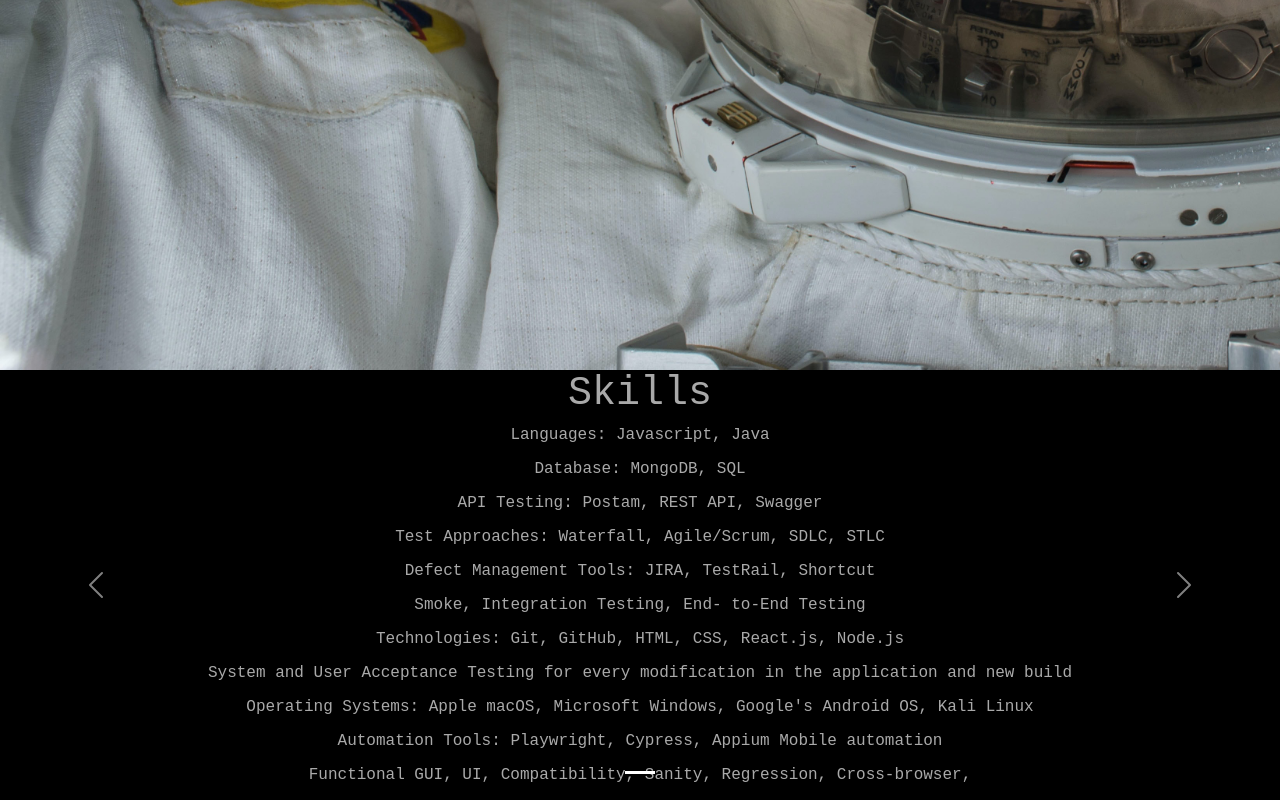
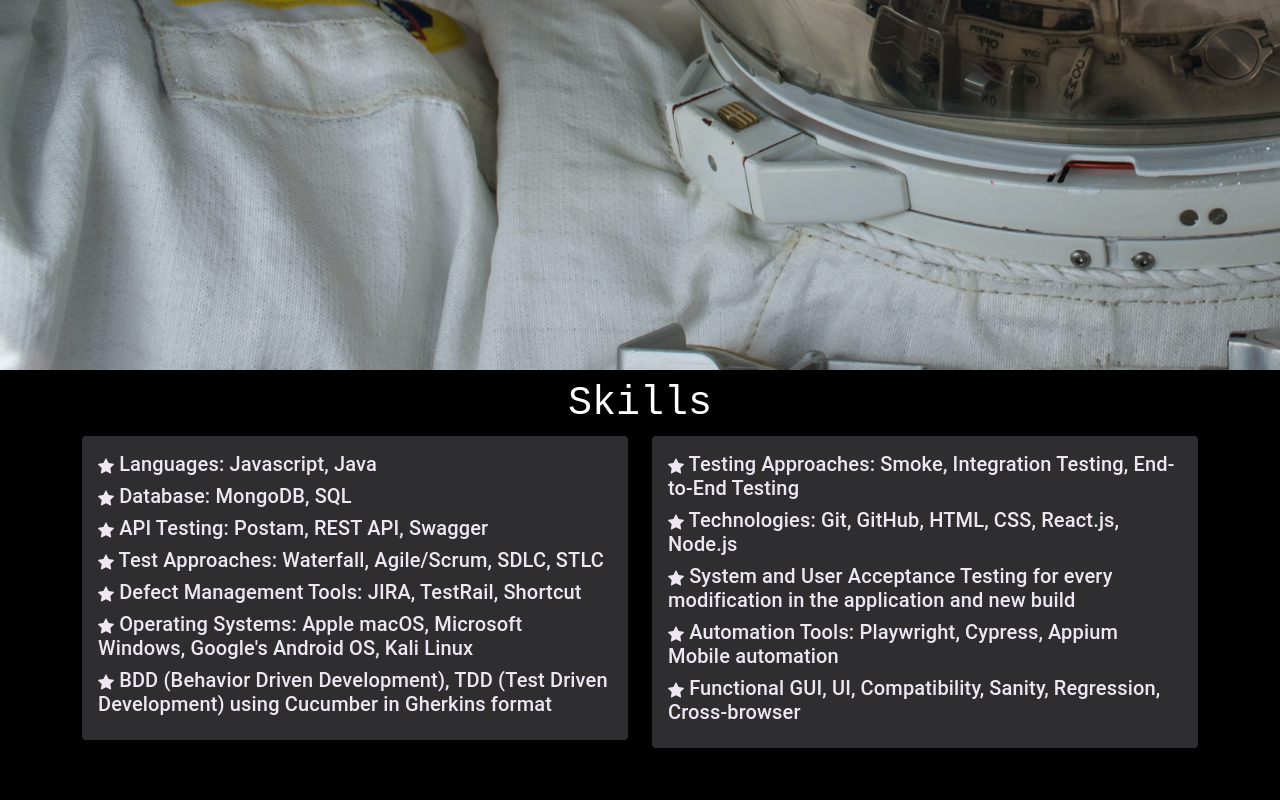
Before and after one commit to angelinaturchyn/react-portfolioproject, a React (Create React App) app: page / in a window 1280 px wide. Shown: the part 908-1708 px from the top of the page. After the commit the page ends 1666 px from the top, so only its background shows below. Built offline with nearby package versions, Linux system fonts and the light colour scheme; the HTML template or start-up script is replaced by a standard one.

Commit message:
added skills description

```diff
--- a/package.json
+++ b/package.json
@@ -3,6 +3,9 @@
   "version": "0.1.0",
   "private": true,
   "dependencies": {
+    "@emotion/react": "^11.10.5",
+    "@emotion/styled": "^11.10.5",
+    "@mui/material": "^5.11.4",
     "@testing-library/jest-dom": "^5.16.5",
     "@testing-library/react": "^13.4.0",
     "@testing-library/user-event": "^13.5.0",
--- a/src/App.css
+++ b/src/App.css
@@ -25,6 +25,7 @@ body {
   background-color: black !important;
   color: darkgrey !important;
   font-family: 'Roboto Mono', monospace !important;
+
 
 }
 nav.navbar {
@@ -77,6 +78,8 @@ h1, h2, h3, h4, h5, h6, p {
   margin-top: 300px;
   padding: 0;
   line-height: normal;
+  font-size: 14px;
+
 }
 
 .banner {
@@ -98,6 +101,8 @@ h1, h2, h3, h4, h5, h6, p {
   margin-bottom: 16px;
   display: inline-block;
 }
+
+
 
 img {
   image-rendering: auto;
@@ -141,6 +146,7 @@ img {
 }
 
 .container {
+  padding: 10px;
   position: relative ;
   text-align: center;
   color: white;
--- a/src/components/skills.js
+++ b/src/components/skills.js
@@ -1,45 +1,127 @@
-import 'react-multi-carousel/lib/styles.css';
-import Container from "react-bootstrap/Container";
-import {Col, Row} from "react-bootstrap";
-import Carousel from 'react-bootstrap/Carousel';
+import * as React from 'react';
+import { styled } from '@mui/material/styles';
+import { Container, Row, Col, Tab, Nav, } from "react-bootstrap";
+import Paper from '@mui/material/Paper';
+import Grid from '@mui/material/Grid';
 
+
+
+
+const Item = styled(Paper)(({ theme }) => ({
+    backgroundColor: theme.palette.mode === 'dark' ? '#1A2027' : '#2e2e30',
+    ...theme.typography.body2,
+    padding: theme.spacing(2),
+    textAlign: 'left',
+     color: '#eee6f2',
+
+}));
 export const Skills = () => {
+        return (
+            <Container>
+                <h1>Skills</h1>
+          <Grid container spacing={3}>
+              <Grid item xs={6}>
+                  <Item>
+                              <h5>
+                                  <svg xmlns="http://www.w3.org/2000/svg" width="16" height="16" fill="currentColor"
+                                       className="bi bi-star-fill" viewBox="0 0 16 16">
+                                      <path
+                                          d="M3.612 15.443c-.386.198-.824-.149-.746-.592l.83-4.73L.173 6.765c-.329-.314-.158-.888.283-.95l4.898-.696L7.538.792c.197-.39.73-.39.927 0l2.184 4.327 4.898.696c.441.062.612.636.282.95l-3.522 3.356.83 4.73c.078.443-.36.79-.746.592L8 13.187l-4.389 2.256z"/>
+                                  </svg> Languages:  Javascript, Java
+                              </h5>
+                               <h5>
+                                   <svg xmlns="http://www.w3.org/2000/svg" width="16" height="16" fill="currentColor"
+                                        className="bi bi-star-fill" viewBox="0 0 16 16">
+                                       <path
+                                           d="M3.612 15.443c-.386.198-.824-.149-.746-.592l.83-4.73L.173 6.765c-.329-.314-.158-.888.283-.95l4.898-.696L7.538.792c.197-.39.73-.39.927 0l2.184 4.327 4.898.696c.441.062.612.636.282.95l-3.522 3.356.83 4.73c.078.443-.36.79-.746.592L8 13.187l-4.389 2.256z"/>
+                                   </svg>    Database: MongoDB, SQL
+                               </h5>
+                               <h5>
+                                   <svg xmlns="http://www.w3.org/2000/svg" width="16" height="16" fill="currentColor"
+                                        className="bi bi-star-fill" viewBox="0 0 16 16">
+                                       <path
+                                           d="M3.612 15.443c-.386.198-.824-.149-.746-.592l.83-4.73L.173 6.765c-.329-.314-.158-.888.283-.95l4.898-.696L7.538.792c.197-.39.73-.39.927 0l2.184 4.327 4.898.696c.441.062.612.636.282.95l-3.522 3.356.83 4.73c.078.443-.36.79-.746.592L8 13.187l-4.389 2.256z"/>
+                                   </svg>   API Testing: Postam, REST API, Swagger
+                               </h5>
+                               <h5>
+                                   <svg xmlns="http://www.w3.org/2000/svg" width="16" height="16" fill="currentColor"
+                                        className="bi bi-star-fill" viewBox="0 0 16 16">
+                                       <path
+                                           d="M3.612 15.443c-.386.198-.824-.149-.746-.592l.83-4.73L.173 6.765c-.329-.314-.158-.888.283-.95l4.898-.696L7.538.792c.197-.39.73-.39.927 0l2.184 4.327 4.898.696c.441.062.612.636.282.95l-3.522 3.356.83 4.73c.078.443-.36.79-.746.592L8 13.187l-4.389 2.256z"/>
+                                   </svg>   Test Approaches: Waterfall, Agile/Scrum, SDLC, STLC
+                               </h5>
+                               <h5>
+                                   <svg xmlns="http://www.w3.org/2000/svg" width="16" height="16" fill="currentColor"
+                                        className="bi bi-star-fill" viewBox="0 0 16 16">
+                                       <path
+                                           d="M3.612 15.443c-.386.198-.824-.149-.746-.592l.83-4.73L.173 6.765c-.329-.314-.158-.888.283-.95l4.898-.696L7.538.792c.197-.39.73-.39.927 0l2.184 4.327 4.898.696c.441.062.612.636.282.95l-3.522 3.356.83 4.73c.078.443-.36.79-.746.592L8 13.187l-4.389 2.256z"/>
+                                   </svg>   Defect Management Tools: JIRA, TestRail, Shortcut
+                               </h5>
+                               <h5>
+                                   <svg xmlns="http://www.w3.org/2000/svg" width="16" height="16" fill="currentColor"
+                                        className="bi bi-star-fill" viewBox="0 0 16 16">
+                                       <path
+                                           d="M3.612 15.443c-.386.198-.824-.149-.746-.592l.83-4.73L.173 6.765c-.329-.314-.158-.888.283-.95l4.898-.696L7.538.792c.197-.39.73-.39.927 0l2.184 4.327 4.898.696c.441.062.612.636.282.95l-3.522 3.356.83 4.73c.078.443-.36.79-.746.592L8 13.187l-4.389 2.256z"/>
+                                   </svg>   Operating Systems:  Apple macOS, Microsoft Windows, Google's Android OS, Kali Linux
+                               </h5>
+                                <h5>
+                                   <svg xmlns="http://www.w3.org/2000/svg" width="16" height="16" fill="currentColor"
+                                         className="bi bi-star-fill" viewBox="0 0 16 16">
+                                   <path
+                                  d="M3.612 15.443c-.386.198-.824-.149-.746-.592l.83-4.73L.173 6.765c-.329-.314-.158-.888.283-.95l4.898-.696L7.538.792c.197-.39.73-.39.927 0l2.184 4.327 4.898.696c.441.062.612.636.282.95l-3.522 3.356.83 4.73c.078.443-.36.79-.746.592L8 13.187l-4.389 2.256z"/>
+                                   </svg>   BDD (Behavior Driven Development), TDD (Test Driven Development) using Cucumber in Gherkins format
+                      </h5>
 
-    const responsive = {
-        superLargeDesktop: {
-            breakpoint: {max: 4000, min: 3000},
-            items: 5
-        },
-        desktop: {
-            breakpoint: {max: 3000, min: 1024},
-            items: 3
-        },
-        tablet: {
-            breakpoint: {max: 1024, min: 464},
-            items: 2
-        },
-        mobile: {
-            breakpoint: {max: 464, min: 0},
-            items: 1
-        }
-    }
+                  </Item>
+              </Grid>
+              <Grid item xs={6}>
+                  <Item>
+                      <h5>
+                          <svg xmlns="http://www.w3.org/2000/svg" width="16" height="16" fill="currentColor"
+                               className="bi bi-star-fill" viewBox="0 0 16 16">
+                              <path
+                                  d="M3.612 15.443c-.386.198-.824-.149-.746-.592l.83-4.73L.173 6.765c-.329-.314-.158-.888.283-.95l4.898-.696L7.538.792c.197-.39.73-.39.927 0l2.184 4.327 4.898.696c.441.062.612.636.282.95l-3.522 3.356.83 4.73c.078.443-.36.79-.746.592L8 13.187l-4.389 2.256z"/>
+                          </svg> Testing Approaches: Smoke, Integration Testing, End- to-End Testing
+                      </h5>
+                      <h5>
+                          <svg xmlns="http://www.w3.org/2000/svg" width="16" height="16" fill="currentColor"
+                               className="bi bi-star-fill" viewBox="0 0 16 16">
+                              <path
+                                  d="M3.612 15.443c-.386.198-.824-.149-.746-.592l.83-4.73L.173 6.765c-.329-.314-.158-.888.283-.95l4.898-.696L7.538.792c.197-.39.73-.39.927 0l2.184 4.327 4.898.696c.441.062.612.636.282.95l-3.522 3.356.83 4.73c.078.443-.36.79-.746.592L8 13.187l-4.389 2.256z"/>
+                          </svg>    Technologies: Git, GitHub, HTML, CSS, React.js, Node.js
+                      </h5>
+                      <h5>
+                          <svg xmlns="http://www.w3.org/2000/svg" width="16" height="16" fill="currentColor"
+                               className="bi bi-star-fill" viewBox="0 0 16 16">
+                              <path
+                                  d="M3.612 15.443c-.386.198-.824-.149-.746-.592l.83-4.73L.173 6.765c-.329-.314-.158-.888.283-.95l4.898-.696L7.538.792c.197-.39.73-.39.927 0l2.184 4.327 4.898.696c.441.062.612.636.282.95l-3.522 3.356.83 4.73c.078.443-.36.79-.746.592L8 13.187l-4.389 2.256z"/>
+                          </svg>   System and User Acceptance Testing for every modification in the application and new build
+                      </h5>
+                      <h5>
+                          <svg xmlns="http://www.w3.org/2000/svg" width="16" height="16" fill="currentColor"
+                               className="bi bi-star-fill" viewBox="0 0 16 16">
+                              <path
+                                  d="M3.612 15.443c-.386.198-.824-.149-.746-.592l.83-4.73L.173 6.765c-.329-.314-.158-.888.283-.95l4.898-.696L7.538.792c.197-.39.73-.39.927 0l2.184 4.327 4.898.696c.441.062.612.636.282.95l-3.522 3.356.83 4.73c.078.443-.36.79-.746.592L8 13.187l-4.389 2.256z"/>
+                          </svg>   Automation Tools: Playwright, Cypress, Appium Mobile automation
+                      </h5>
+                      <h5>
+                          <svg xmlns="http://www.w3.org/2000/svg" width="16" height="16" fill="currentColor"
+                               className="bi bi-star-fill" viewBox="0 0 16 16">
+                              <path
+                                  d="M3.612 15.443c-.386.198-.824-.149-.746-.592l.83-4.73L.173 6.765c-.329-.314-.158-.888.283-.95l4.898-.696L7.538.792c.197-.39.73-.39.927 0l2.184 4.327 4.898.696c.441.062.612.636.282.95l-3.522 3.356.83 4.73c.078.443-.36.79-.746.592L8 13.187l-4.389 2.256z"/>
+                          </svg>  Functional GUI, UI, Compatibility, Sanity, Regression, Cross-browser
+                      </h5>
+                  </Item>
+              </Grid>
+          </Grid>
+            </Container>
+    )
 
-        return (
-            <Carousel>
-                <Carousel.Item>
-                    <h1>Skills</h1>
-                    <p>Languages:  Javascript, Java</p>
-                    <p>Database: MongoDB, SQL</p>
-                    <p>API Testing: Postam, REST API, Swagger</p>
-                    <p>Test Approaches: Waterfall, Agile/Scrum, SDLC, STLC</p>
-                    <p>Defect Management Tools: JIRA, TestRail, Shortcut</p>
-                    <p> Smoke, Integration Testing, End- to-End Testing</p>
-                    <p> Technologies: Git, GitHub, HTML, CSS, React.js, Node.js</p>
-                    <p>System and User Acceptance Testing for every modification in the application and new build</p>
-                    <p>Operating Systems:  Apple macOS, Microsoft Windows, Google's Android OS, Kali Linux</p>
-                    <p> Automation Tools: Playwright, Cypress, Appium Mobile automation</p>
-                    <p>Functional GUI, UI, Compatibility, Sanity, Regression, Cross-browser,</p>
-                </Carousel.Item>
-            </Carousel>
-    )
 }
+
+// <p> Testing Approaches: Smoke, Integration Testing, End- to-End Testing</p>
+// <p> Technologies: Git, GitHub, HTML, CSS, React.js, Node.js</p>
+// <p>System and User Acceptance Testing for every modification in the application and new build</p>
+// <p> Automation Tools: Playwright, Cypress, Appium Mobile automation</p>
+//BDD (Behavior Driven Development), TDD (Test Driven Development) using Cucumber in Gherkins format.
+// <p>Functional GUI, UI, Compatibility, Sanity, Regression, Cross-browser,</p>
```
Also changed, not shown: 1 other file (tests, documents, lock files or other folders).
